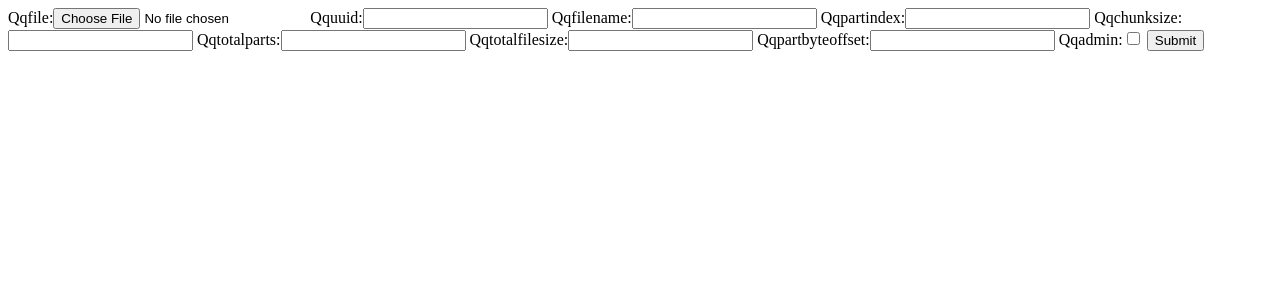
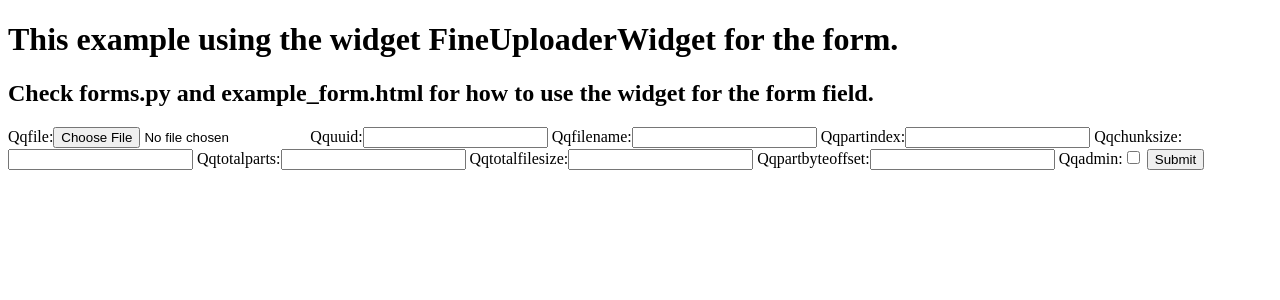
Before and after one commit to douglasmiranda/django-fine-uploader, a Django app: template example/myapp/templates/myapp/example_form.html in a window 1280 px wide. Shown: the top 300 px of the page. Run offline with Django 3.2, Linux system fonts and the light colour scheme; the template is opened without the code that fills it: values named after a table or form of the project are taken from there, others are empty; some libraries are stand-ins or nearby versions.

Commit message:
Add the example using widget for the form. Modify the model migration for correct behaviour.

```diff
--- a/example/myapp/admin.py
+++ b/example/myapp/admin.py
@@ -1,6 +1,7 @@
 import os
 import shutil
 
+from django import forms
 from django.db import models
 from django.db.models import FileField
 from django.contrib import admin
@@ -42,6 +43,9 @@ class FineFileAdmin(admin.ModelAdmin):
                 print(file_fields_name)
                 for name in file_fields_name:
                     file_uploader = cache.get(request.POST.get(name))
+                    if file_uploader is None:
+                        return
+                        # raise forms.ValidationError("There is no file in the field.")
                     file_path = file_uploader.storage.path(file_uploader.real_path)
                     post_info[name] = SimpleUploadedFile(
                         file_uploader.filename,
--- a/example/myapp/templates/myapp/example_form.html
+++ b/example/myapp/templates/myapp/example_form.html
@@ -8,9 +8,12 @@
     <title></title>
   </head>
   <body>
+    <h1>This example using the widget FineUploaderWidget for the form.</h1>
+    <h2>Check forms.py and example_form.html for how to use the widget for the form field.</h2>
     <form id="form" enctype="multipart/form-data" action="" method="post">
-      {% csrf_token %}
-      {{ form }}
+        {# Include the CSRFToken for form submit. #}
+        {% csrf_token %}
+        {{ form }}
       <input type="submit" value="Submit" />
     </form>
   </body>
--- a/example/myapp/views.py
+++ b/example/myapp/views.py
@@ -87,5 +87,7 @@ class CustomFineUploaderView(FineUploaderView):
 
 
 class ExampleWidgetView(generic.FormView):
+    """Example of using the form_class using the FineUploaderWidget.
+    """
     template_name = 'myapp/example_form.html'
     form_class = FileFieldWithFineUploaderForm
```
Also changed, not shown: example/myapp/urls.py (added, +7 -0 lines), example/myapp/migrations/0001_initial.py, 1 other file.
